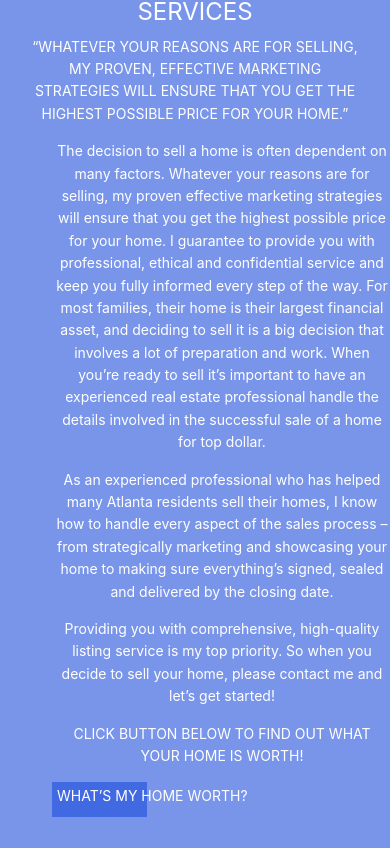
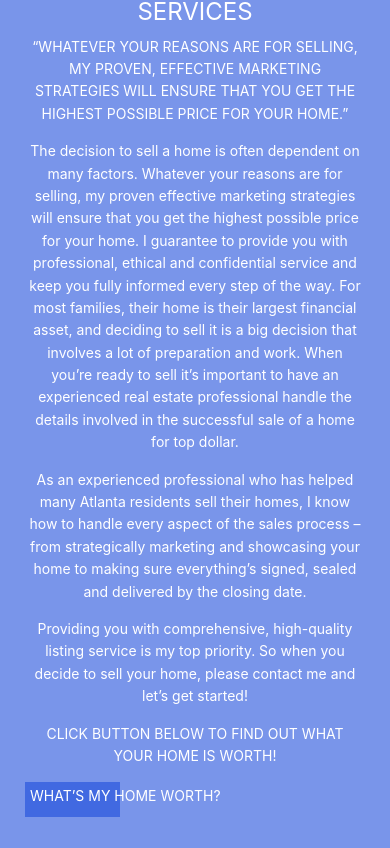
Before and after one commit to ArizonaMangoJuice/Home-Brokers, a React (Create React App) app: page /seller in a window 390 px wide. Shown: the part 956-1804 px from the top of the page. Built offline with nearby package versions, Linux system fonts and the light colour scheme.

Commit message:
created phone and ipad css for seller

```diff
--- a/src/components/Sellers/Seller.css
+++ b/src/components/Sellers/Seller.css
@@ -32,4 +32,7 @@
         font-size: 24px;
         margin-bottom: 10px;
     }
+    .ipad-margin{
+        margin-left: 0px;
+    }
 }
```
